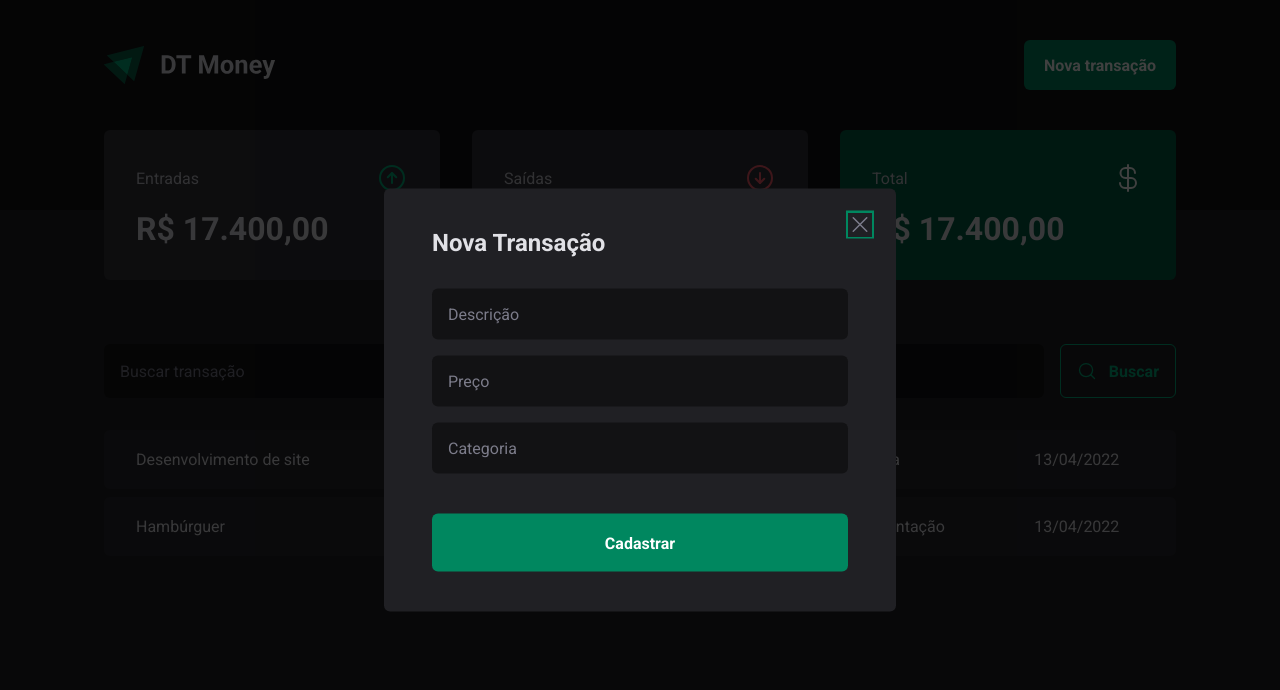
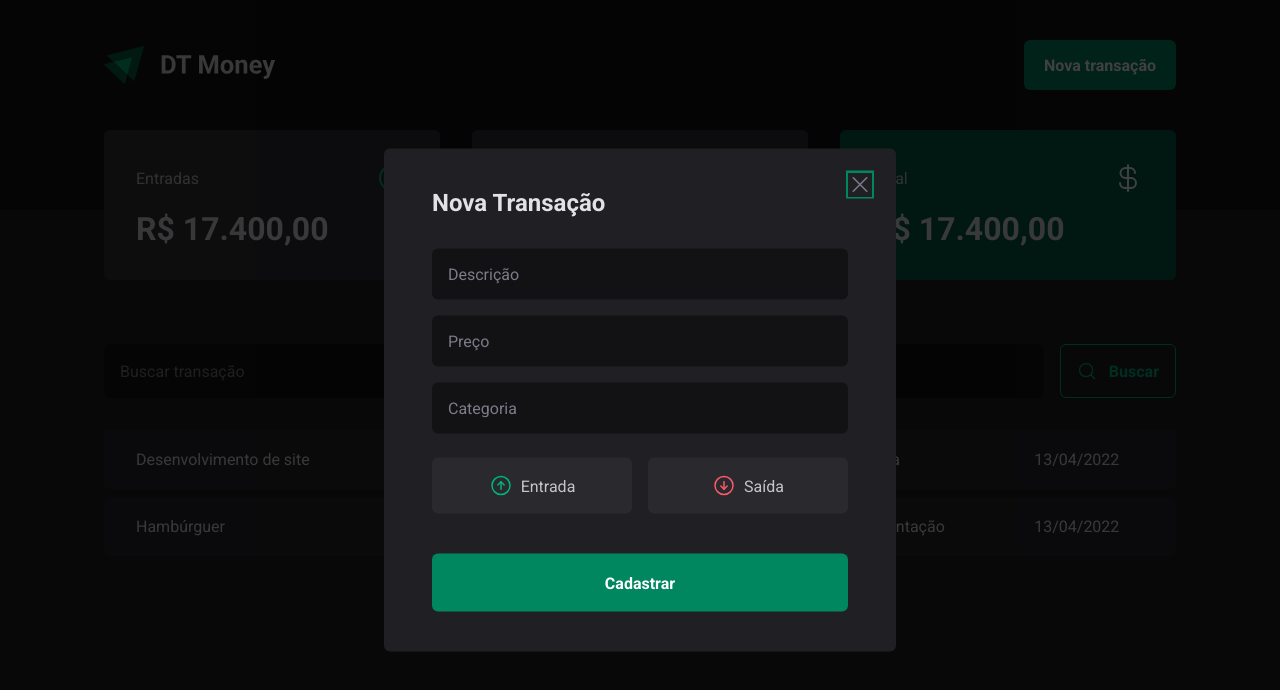
Before and after one commit to Olinadss/dt-money, a React (Vite) app: page / in a window 1280 px wide. Both pictures are taken after a click on the button "Nova transação". Shown: the top 690 px of the page. Built offline with nearby package versions, Linux system fonts and the light colour scheme.

Commit message:
feat: adiciona botões de entrada e saida

```diff
--- a/src/components/NewTransactionModal/index.tsx
+++ b/src/components/NewTransactionModal/index.tsx
@@ -1,6 +1,12 @@
 import * as Dialog from '@radix-ui/react-dialog'
-import { CloseButton, Content, Overlay } from './styles'
-import { X } from 'phosphor-react'
+import {
+	CloseButton,
+	Content,
+	Overlay,
+	TransactionType,
+	TransactionTypeButton,
+} from './styles'
+import { ArrowCircleDown, ArrowCircleUp, X } from 'phosphor-react'
 
 export function NewTransactionModal() {
 	return (
@@ -18,6 +24,15 @@
 					<input type='number' placeholder='Preço' required />
 					<input type='text' placeholder='Categoria' required />
 
+					<TransactionType>
+						<TransactionTypeButton variant='income' type='button'>
+							<ArrowCircleUp size={24} /> Entrada
+						</TransactionTypeButton>
+						<TransactionTypeButton variant='outcome' type='button'>
+							<ArrowCircleDown size={24} /> Saída
+						</TransactionTypeButton>
+					</TransactionType>
+
 					<button type='submit'>Cadastrar</button>
 				</form>
 			</Content>
--- a/src/components/NewTransactionModal/styles.ts
+++ b/src/components/NewTransactionModal/styles.ts
@@ -68,3 +68,34 @@
 	cursor: pointer;
 	color: ${({ theme }) => theme['gray-500']};
 `
+
+export const TransactionType = styled.div`
+	display: grid;
+	grid-template-columns: repeat(2, 1fr);
+	gap: 1rem;
+	margin-top: 0.5rem;
+`
+
+interface TransactionTypeButtonProps {
+	variant: 'income' | 'outcome'
+}
+
+export const TransactionTypeButton = styled.button<TransactionTypeButtonProps>`
+	background: ${({ theme }) => theme['gray-700']};
+	padding: 1rem;
+	display: flex;
+	align-items: center;
+	justify-content: center;
+	gap: 0.5rem;
+	border-radius: 6px;
+	cursor: pointer;
+	border: 0;
+	color: ${({ theme }) => theme['gray-300']};
+
+	svg {
+		color: ${props =>
+			props.variant === 'income'
+				? props.theme['green-300']
+				: props.theme['red-300']};
+	}
+`
```
